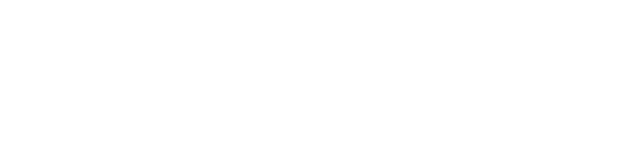
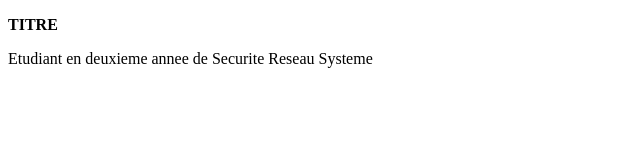
Before and after one commit to Bendero22/git-mon-cv, a plain HTML site: page index.html in a window 1280 px wide. Shown: the whole page, without its empty margins (0-640 px from the left). Drawn offline with Linux system fonts and the light colour scheme.

Commit message:
mise en place de la section titre

```diff
--- a/index.html
+++ b/index.html
@@ -8,6 +8,10 @@
     <title>Document</title>
 </head>
 <body>
+    <p><B>TITRE</B></p>
+    <div>
+        <p>Etudiant en deuxieme annee de Securite Reseau Systeme</p>
+    </div>
 
 </body>
 </html>
```
